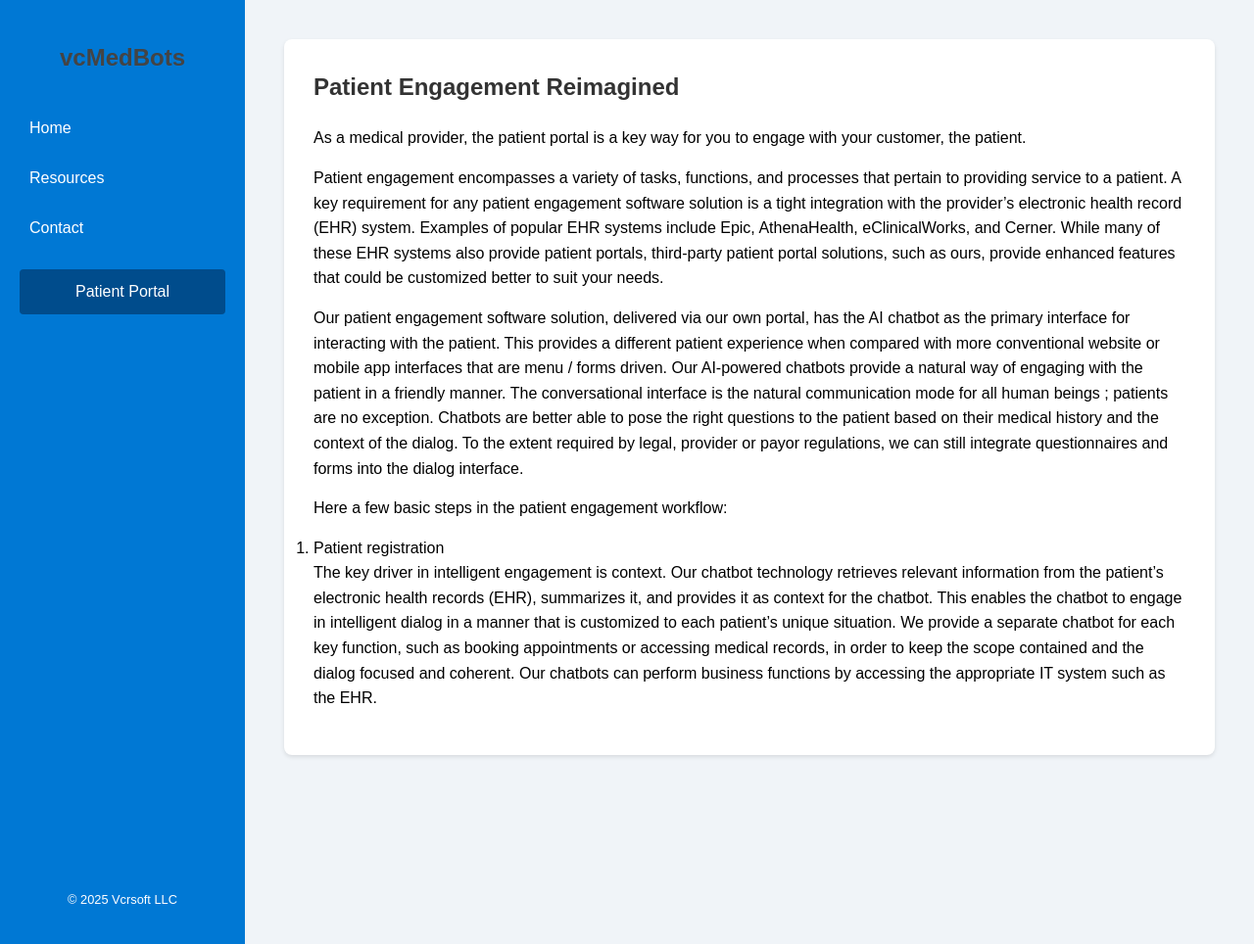
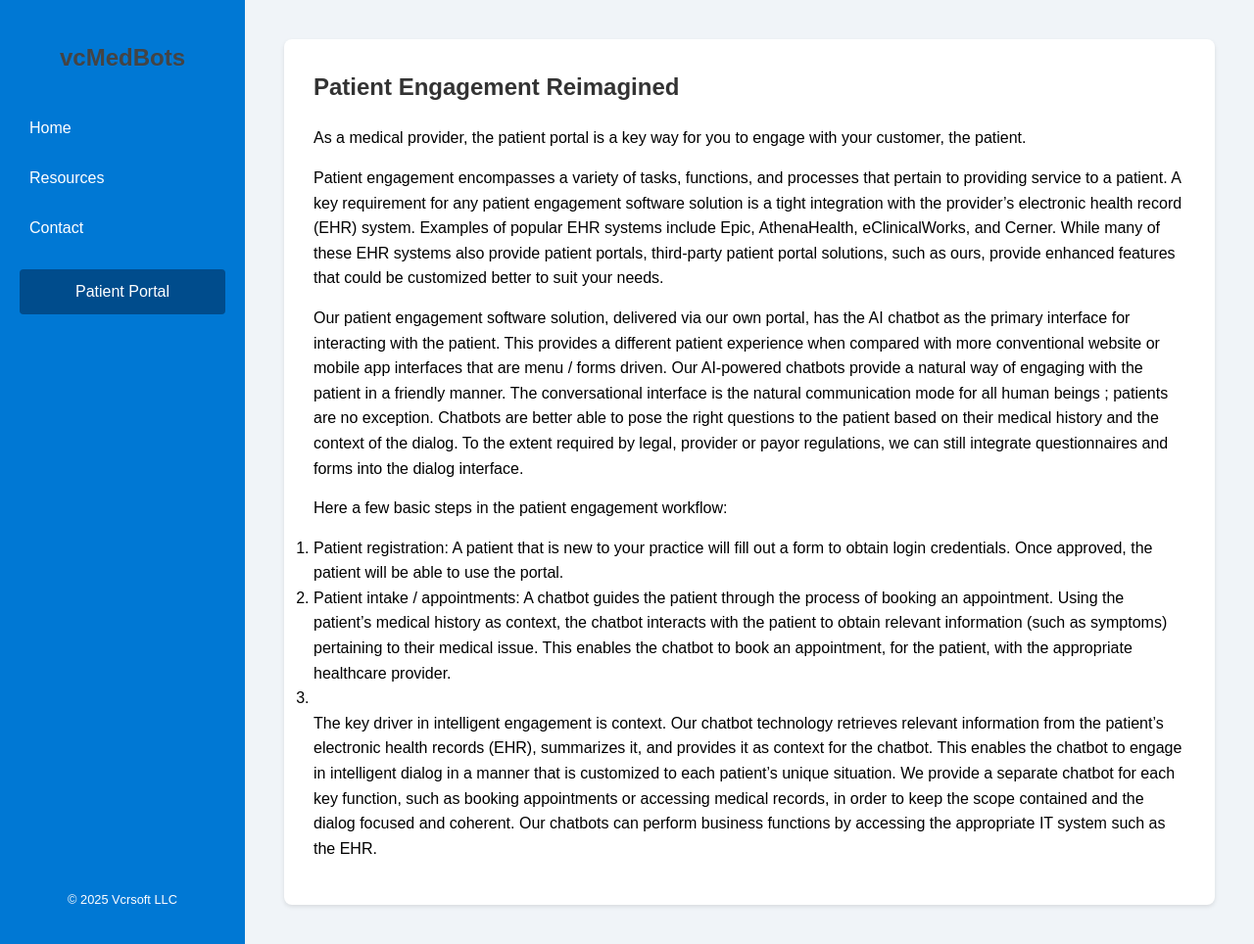
Before and after one commit to vcrsoft/vcrsoft.github.io, a Jekyll site: the page built from _resources/patientEngagement.md, in a window 1280 px wide and 964 px high. Shown: the whole window at 98% size. Built offline with Jekyll 4.4.1, drawn with Linux system fonts in a browser that asks for light colours.

Commit message:
Update patientEngagement.md

```diff
--- a/_resources/patientEngagement.md
+++ b/_resources/patientEngagement.md
@@ -15,7 +15,9 @@ Our patient engagement software solution, delivered via our own portal, has the
 
 Here a few basic steps in the patient engagement workflow:
 
-1. Patient registration
+1. Patient registration: A patient that is new to your practice will fill out a form to obtain login credentials. Once approved, the patient will be able to use the portal.
+2. Patient intake / appointments: A chatbot guides the patient through the process of booking an appointment. Using the patient's medical history as context, the chatbot interacts with the patient to obtain relevant information (such as symptoms) pertaining to their medical issue. This enables the chatbot to book an appointment, for the patient, with the appropriate healthcare provider.
+3.
 
 
 
```
